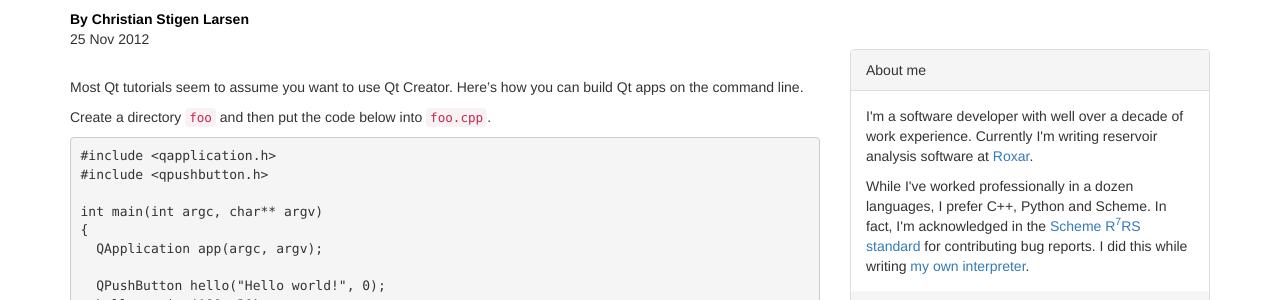
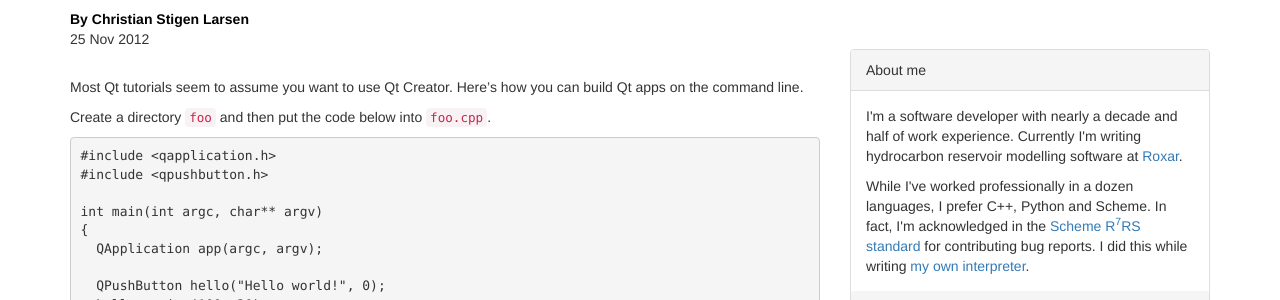
Before and after one commit to cslarsen/csl.name, a Jekyll site: the page built from _posts/2012-11-25-qt-gcc.markdown, in a window 1280 px wide. Shown: the part 151-451 px from the top of the page. Built offline with Jekyll 4.4.1, drawn with Linux system fonts in a browser that asks for light colours; Markdown is read by kramdown in place of the engine named in the settings; comment, search, counter and statistics services are not loaded.

Commit message:
Minor change in bio

```diff
--- a/_layouts/post.html
+++ b/_layouts/post.html
@@ -42,8 +42,8 @@ layout: default
         <div class="panel-heading">About me</div>
         <div class="panel-body">
           <p>
-          I'm a software developer with well over a decade of work
-          experience. Currently I'm writing reservoir analysis software at
+          I'm a software developer with nearly a decade and half of work
+          experience. Currently I'm writing hydrocarbon reservoir modelling software at
           <a href="http://www.roxar.com">Roxar</a>.
           </p>
           While I've worked professionally in a dozen languages, I prefer
```
